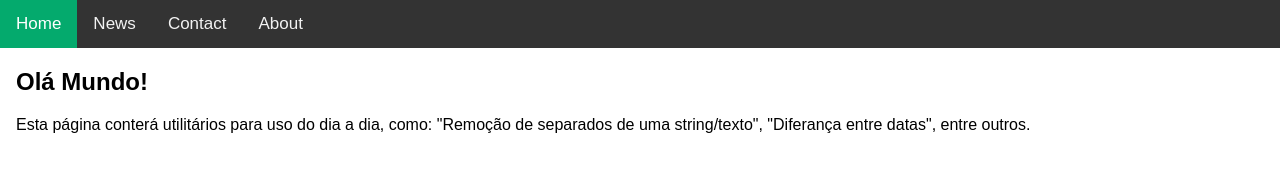
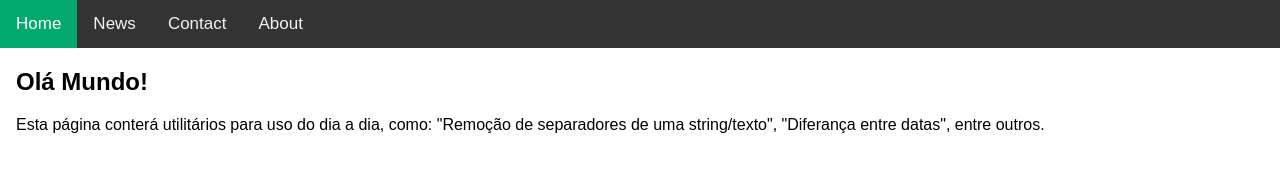
Before and after one commit to teofiloeron/pages, a plain HTML site: page index.html in a window 1280 px wide. Drawn offline with Linux system fonts and the light colour scheme.

Commit message:
Update index.html

```diff
--- a/index.html
+++ b/index.html
@@ -78,7 +78,7 @@ body {
 
     <div style="padding-left:16px">
       <h2>Olá Mundo!</h2>
-      <p>Esta página conterá utilitários para uso do dia a dia, como: "Remoção de separados de uma string/texto", "Diferança entre datas", entre outros.</p>
+      <p>Esta página conterá utilitários para uso do dia a dia, como: "Remoção de separadores de uma string/texto", "Diferança entre datas", entre outros.</p>
     </div>
 
 <script>
```
